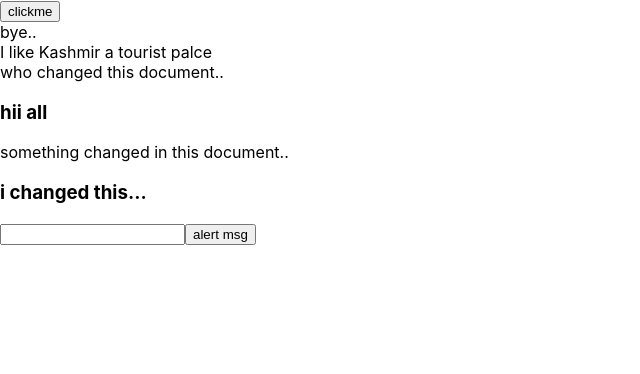
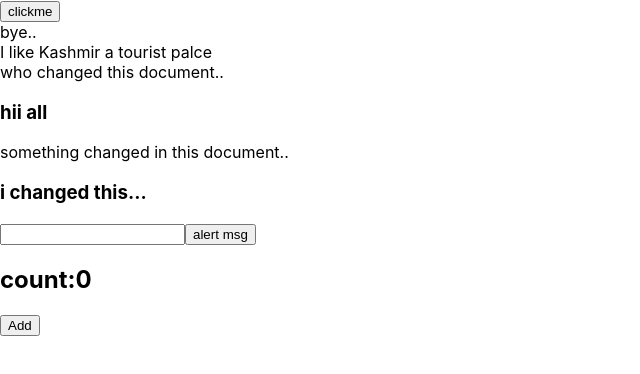
Before and after one commit to Nirmalkumar-99/ekart, a React (Create React App) app: page / in a window 1280 px wide. Shown: the top 374 px of the page, without its empty margins (0-640 px from the left). Built offline with nearby package versions, Linux system fonts and the light colour scheme.

Commit message:
Indecision state completed

```diff
--- a/public/index.html
+++ b/public/index.html
@@ -30,6 +30,7 @@
     <noscript>You need to enable JavaScript to run this app.</noscript>
     <div id="root"></div>
     <div id="ro"></div>
+    <div id="roo"></div>
     <!--
       This HTML file is a template.
       If you open it directly in the browser, you will see an empty page.
--- a/src/index.js
+++ b/src/index.js
@@ -27,7 +27,6 @@ class Header extends React.Component
         return(
             <div>
               <h3>hii all</h3>
-
                something changed in this document..
                <h3>{this.props.val}</h3>
             </div>
@@ -58,10 +57,38 @@ class Alrt extends React.Component
     );
   }
 }
+class Increa extends React.Component
+{
+  constructor(props)
+  {
+    super(props);
+    this.inc=this.inc.bind(this);
+    this.state={
+      count: 0
+    };
+  }
+  inc()
+  {
+    this.setState((prevstate)=>{
+      return{
+        count:prevstate.count +1
+      };
+    });
+  }
+  render()
+  {
+    return(
+      <div>
+        <h2>count:{this.state.count}</h2>
+        <button onClick={this.inc} >Add</button>
+      </div>
+    );
+  }
+}
 
 
 ReactDOM.render(<First />,document.getElementById('ro'));
-
+ReactDOM.render(<Increa />,document.getElementById('roo'));
 ReactDOM.render(
   <React.StrictMode>
     <App />
```
Also changed, not shown: 1 other file (tests, documents, lock files or other folders).
